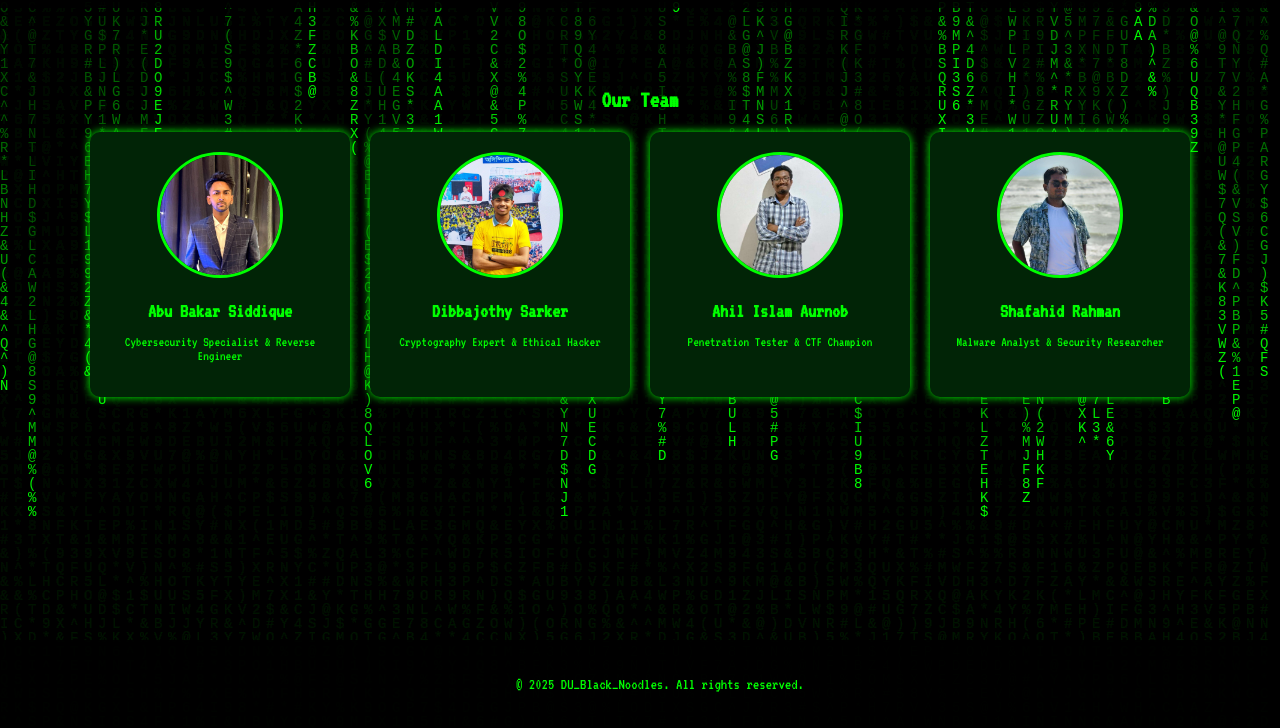
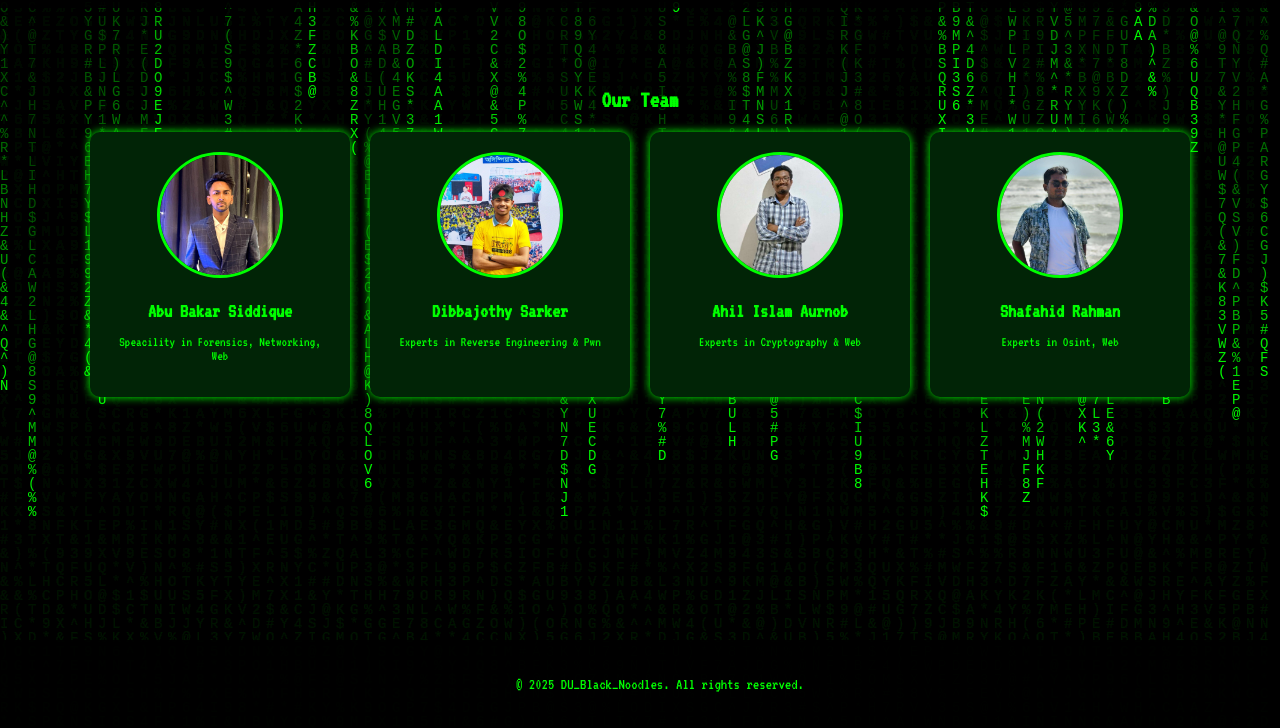
Before and after one commit to Dibbajothy/DU_Black_Noodles, a plain HTML site: page index.html in a window 1280 px wide. Shown: the part 72-800 px from the top of the page. Drawn offline with Linux system fonts and the light colour scheme.

Commit message:
Update index.html

```diff
--- a/index.html
+++ b/index.html
@@ -171,22 +171,22 @@
                 <div class="team-member">
                     <img src="team_member1.jpg" alt="Team Member 1">
                     <h3>Abu Bakar Siddique</h3>
-                    <p>Cybersecurity Specialist & Reverse Engineer</p>
+                    <p>Speacility in Forensics, Networking, Web</p>
                 </div>
                 <div class="team-member">
                     <img src="team_member2.jpg" alt="Team Member 2">
                     <h3>Dibbajothy Sarker</h3>
-                    <p>Cryptography Expert & Ethical Hacker</p>
+                    <p>Experts in Reverse Engineering & Pwn</p>
                 </div>
                 <div class="team-member">
                     <img src="team_member3.jpg" alt="Team Member 3">
                     <h3>Ahil Islam Aurnob</h3>
-                    <p>Penetration Tester & CTF Champion</p>
+                    <p>Experts in Cryptography & Web</p>
                 </div>
                 <div class="team-member">
                     <img src="team_member4.jpg" alt="Team Member 4">
                     <h3>Shafahid Rahman</h3>
-                    <p>Malware Analyst & Security Researcher</p>
+                    <p>Experts in Osint, Web</p>
                 </div>
             </div>
         </div>
```
